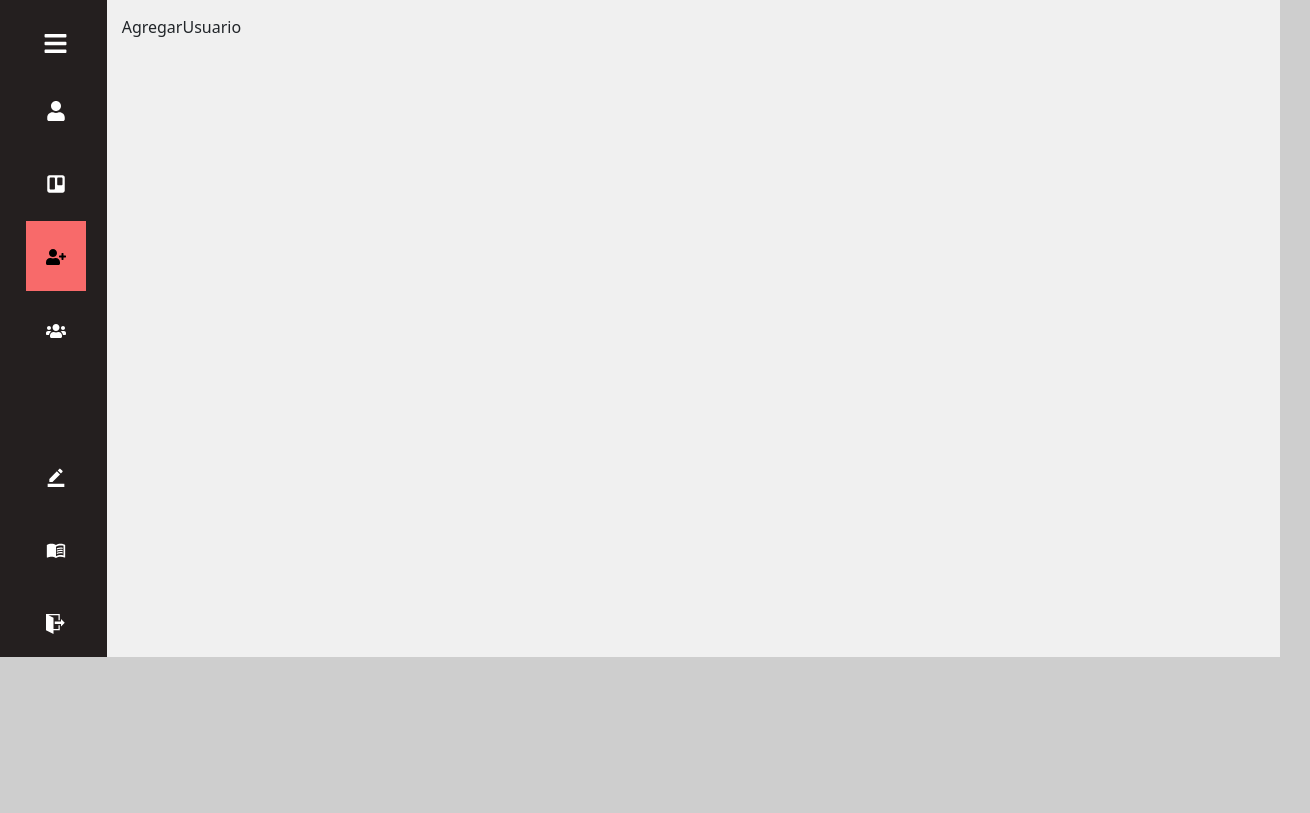
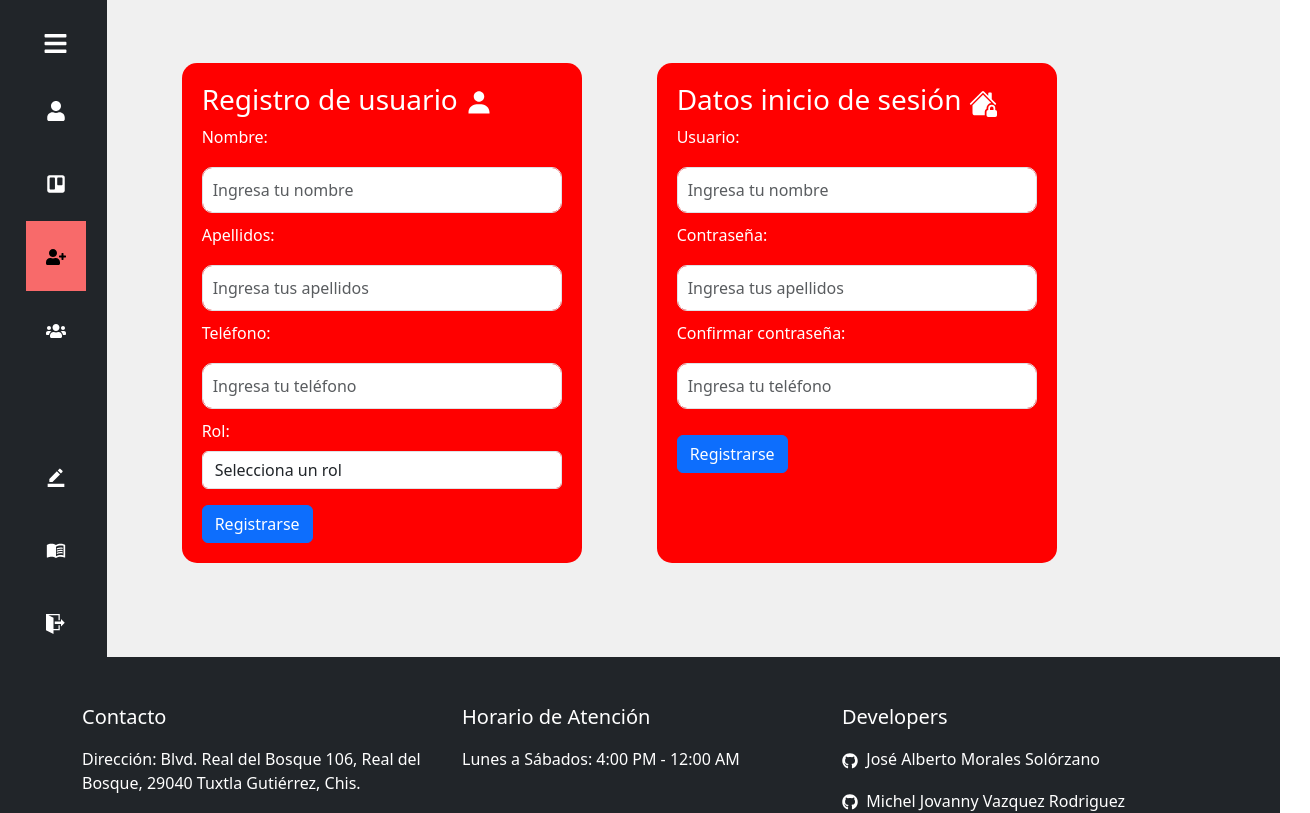
Before and after one commit to JAL117/piWeb, a React (Vite) app: page /inicio/agregarusuarios in a window 1280 px wide. Shown: the top 813 px of the page, 1310 px wide, since content can reach past the window. Built offline with nearby package versions, Linux system fonts and the light colour scheme; some icons are missing.

Commit message:
Creacion de vistas registro usuarios

```diff
--- a/index.html
+++ b/index.html
@@ -3,6 +3,7 @@
   <head>
     <meta charset="UTF-8" />
     <link rel="icon" type="image/svg+xml" href="/src/img/Logo.png" />
+    <link rel="stylesheet" href="/src/App.css">
     <meta name="viewport" content="width=device-width, initial-scale=1.0" />
     <title>ARDON - carnes && grill</title>
   </head>
--- a/src/App.css
+++ b/src/App.css
@@ -1,25 +1,5 @@
-body{
+    #sidebar {
 
-    background-color: #CECECE;
-
-
-
-  }
-
-
-  * {
-      margin: 0;
-      padding: 0;
-      box-sizing: border-box;
-
-
-
-
-    }
-
-
-    #sidebar {
-      background: #100b0be4;
       color: #fff;
       height: 100%;
       transition: all 0.5s;
--- /dev/null
+++ b/src/components/AgregarUsuario/FormularoDeRegistro.jsx
@@ -0,0 +1,76 @@
+import React, { useState } from 'react';
+import { Form, Button } from 'react-bootstrap';
+import '../../styles/Registro.css'
+import { BiSolidUser ,  } from "react-icons/bi";
+
+function RegistroForm() {
+  const [nombre, setNombre] = useState('');
+  const [apellidos, setApellidos] = useState('');
+  const [telefono, setTelefono] = useState('');
+  const [rol, setRol] = useState('');
+
+  const handleSubmit = (e) => {
+    e.preventDefault();
+    // Aquí puedes realizar alguna acción con los datos del formulario.
+  };
+
+  return (
+    <div className='form_registro'>
+
+    <Form onSubmit={handleSubmit} className='text-white'>
+        <h3>Registro de usuario <BiSolidUser/></h3>
+      <Form.Group controlId="nombre">
+        <Form.Label>Nombre:</Form.Label>
+        <Form.Control
+          type="text"
+          placeholder="Ingresa tu nombre"
+          value={nombre}
+          onChange={(e) => setNombre(e.target.value)}
+        />
+      </Form.Group>
+
+      <Form.Group controlId="apellidos">
+        <Form.Label>Apellidos:</Form.Label>
+        <Form.Control
+          type="text"
+          placeholder="Ingresa tus apellidos"
+          value={apellidos}
+          onChange={(e) => setApellidos(e.target.value)}
+        />
+      </Form.Group>
+
+      <Form.Group controlId="telefono">
+        <Form.Label>Teléfono:</Form.Label>
+        <Form.Control
+          type="text"
+          placeholder="Ingresa tu teléfono"
+          value={telefono}
+          onChange={(e) => setTelefono(e.target.value)}
+        />
+      </Form.Group>
+
+      <Form.Group controlId="rol">
+        <Form.Label>Rol:</Form.Label>
+        <Form.Control
+          as="select"
+          value={rol}
+          onChange={(e) => setRol(e.target.value)}
+        >
+          <option value="">Selecciona un rol</option>
+          <option value="administrador">Administrador</option>
+          <option value="cocina">Cocina</option>
+          <option value="mesero">Mesero</option>
+        </Form.Control>
+      </Form.Group>
+
+      <Button variant="primary mt-3" type="submit">
+        Registrarse
+      </Button>
+    </Form>
+
+    </div>
+
+  );
+}
+
+export default RegistroForm;
--- /dev/null
+++ b/src/components/AgregarUsuario/InformacionUsuarios.jsx
@@ -0,0 +1,63 @@
+import React, { useState } from 'react';
+import { Form, Button } from 'react-bootstrap';
+import '../../styles/Registro.css'
+import { BsFillHouseLockFill } from "react-icons/bs";
+
+function RegistroForm() {
+  const [nombre, setNombre] = useState('');
+  const [apellidos, setApellidos] = useState('');
+  const [telefono, setTelefono] = useState('');
+  const [rol, setRol] = useState('');
+
+  const handleSubmit = (e) => {
+    e.preventDefault();
+    // Aquí puedes realizar alguna acción con los datos del formulario.
+  };
+
+  return (
+    <div className='form_registro'>
+
+    <Form onSubmit={handleSubmit} className='text-white'>
+        <h3>Datos inicio de sesión <BsFillHouseLockFill/></h3>
+      <Form.Group controlId="nombre">
+        <Form.Label>Usuario:</Form.Label>
+        <Form.Control
+          type="text"
+          placeholder="Ingresa tu nombre"
+          value={nombre}
+          onChange={(e) => setNombre(e.target.value)}
+        />
+      </Form.Group>
+
+      <Form.Group controlId="apellidos">
+        <Form.Label>Contraseña:</Form.Label>
+        <Form.Control
+          type="password"
+          placeholder="Ingresa tus apellidos"
+          value={apellidos}
+          onChange={(e) => setApellidos(e.target.value)}
+        />
+      </Form.Group>
+
+      <Form.Group controlId="telefono">
+        <Form.Label>Confirmar contraseña:</Form.Label>
+        <Form.Control
+          type="password"
+          placeholder="Ingresa tu teléfono"
+          value={telefono}
+          onChange={(e) => setTelefono(e.target.value)}
+        />
+      </Form.Group>
+
+
+      <Button variant="primary mt-3" type="submit">
+        Registrarse
+      </Button>
+    </Form>
+
+    </div>
+
+  );
+}
+
+export default RegistroForm;
--- a/src/components/Empleados/TablaEmpleados.jsx
+++ b/src/components/Empleados/TablaEmpleados.jsx
@@ -1,5 +1,8 @@
 import React, { Component } from 'react';
 import '../../styles/Empleados.css'
+import { BsFillEyeFill , BsFillTrashFill ,BsFillPencilFill, BsPencilFill } from "react-icons/bs";
+
+
 
 const datosEmpleados = [
   { id: 1, nombre: 'Juan Pérez', telefono: '123-456-7890', rol: 'Gerente' },
@@ -32,9 +35,9 @@ class EmpleadosTable extends Component {
               <td>{empleado.telefono}</td>
               <td>{empleado.rol}</td>
               <td className="acciones">
-                <button className="ver-button" onClick={() => onVerClick(empleado.id)}>Ver</button>
-                <button className="modificar-button" onClick={() => onModificarClick(empleado.id)}>Modificar</button>
-                <button className="eliminar-button" onClick={() => onEliminarClick(empleado.id)}>Eliminar</button>
+                <button className="ver-button" onClick={() => onVerClick(empleado.id)}><BsFillEyeFill/></button>
+                <button className="modificar-button" onClick={() => onModificarClick(empleado.id)}><BsPencilFill/></button>
+                <button className="eliminar-button" onClick={() => onEliminarClick(empleado.id)}><BsFillTrashFill/></button>
               </td>
             </tr>
           ))}
--- /dev/null
+++ b/src/components/Principal/Footer.jsx
@@ -0,0 +1,37 @@
+import React from 'react';
+import { Container, Row, Col, Nav  } from 'react-bootstrap';
+import { FaGithub} from "react-icons/fa";
+
+const Footer = () => {
+  return (
+    <footer className="bg-dark text-white py-5">
+      <Container>
+        <Row>
+          <Col lg={4} md={6}>
+            <h5>Contacto</h5>
+            <p>Dirección: Blvd. Real del Bosque 106, Real del Bosque, 29040 Tuxtla Gutiérrez, Chis.</p>
+            <p>Teléfono: 961 1 507 341</p>
+
+          </Col>
+          <Col lg={4} md={6}>
+            <h5>Horario de Atención</h5>
+            <p>Lunes a Sábados: 4:00 PM - 12:00 AM</p>
+
+          </Col>
+          <Col lg={4} md={6} className='align-items-center'>
+            <h5>Developers</h5>
+            <p><FaGithub/>&nbsp;&nbsp;José Alberto Morales Solórzano</p>
+            <p><FaGithub/>&nbsp;&nbsp;Michel Jovanny Vazquez Rodriguez</p>
+            <p><FaGithub/>&nbsp;&nbsp;Jose Saul Gomez Caballero</p>
+
+          </Col>
+        </Row>
+      </Container>
+      <div className="bg-dark text-white text-center py-3">
+        &copy; {new Date().getFullYear()} ARDON - carnes && grill
+      </div>
+    </footer>
+  );
+};
+
+export default Footer;
--- a/src/components/Principal/SideMenu.jsx
+++ b/src/components/Principal/SideMenu.jsx
@@ -1,4 +1,4 @@
-import { FaTrello, FaUserPlus, FaUsers, FaBars, FaUser } from "react-icons/fa";
+import { FaTrello, FaUserPlus, FaUsers, FaBars, FaUser ,FaGithub} from "react-icons/fa";
 import { FaKitchenSet } from "react-icons/fa6";
 import { MdBorderColor,MdOutlineMenuBook } from "react-icons/md";
 import { ImExit } from "react-icons/im";
@@ -62,10 +62,10 @@ const SideMenu = ({ children }) => {
   ];
 
   return (
-    <Container fluid style={{position:"sticky"}}>
+    <Container fluid style={{position:"sticky"}} className="bg-dark">
       <Row>
         <Col
-          xs={12}
+          xs={12}z
           md={isOpen ? 3 : 1}
           id="sidebar"
           className="d-flex flex-column align-items-center justify-content-between"
--- a/src/pages/AgregarUsuario.jsx
+++ b/src/pages/AgregarUsuario.jsx
@@ -1,9 +1,21 @@
-import React from 'react'
+import React from 'react';
+import FormularioDeRegistro from '../components/AgregarUsuario/FormularoDeRegistro';
+import InformacionUsuarios from '../components/AgregarUsuario/InformacionUsuarios';
+import { Row, Col, Container } from 'react-bootstrap';
 
 function AgregarUsuario() {
   return (
-    <div>AgregarUsuario</div>
-  )
+    <Container className="align-items-center justify-content-center m-5">
+      <Row>
+        <Col sm={5}>
+          <FormularioDeRegistro />
+        </Col>
+        <Col sm={5}>
+          <InformacionUsuarios />
+        </Col>
+      </Row>
+    </Container>
+  );
 }
 
-export default AgregarUsuario
+export default AgregarUsuario;
--- a/src/pages/Cocina.jsx
+++ b/src/pages/Cocina.jsx
@@ -1,4 +1,5 @@
 import React from 'react'
+
 
 function Cocina() {
   return (
--- a/src/pages/Layout.jsx
+++ b/src/pages/Layout.jsx
@@ -1,19 +1,14 @@
 import { Outlet, useLocation } from "react-router-dom";
 import SideMenu from "../components/Principal/SideMenu";
-
+import Footer from "../components/Principal/Footer";
 
 function Layout() {
- /* const location = useLocation();
-  const isMenuRoute = location.pathname === "/inicio";*/
-  /* {!isMenuRoute&&<NavBar />} esta parte va en el return*/
   return (
     <>
-       <SideMenu>
-               <Outlet />
-       </SideMenu>
-
-
-
+      <SideMenu>
+        <Outlet />
+      </SideMenu>
+      <Footer />
     </>
   );
 }
--- a/src/styles/Empleados.css
+++ b/src/styles/Empleados.css
@@ -15,8 +15,11 @@
     background-color: green;
     color: white;
     border: none;
-    padding: 5px 10px;
+    padding: 10px;
     margin-right: 5px;
+    display: flex;
+    align-items: center;
+    justify-content: center;
   }
 
   .modificar-button {
@@ -24,8 +27,11 @@
     background-color: yellow;
     color: black;
     border: none;
-    padding: 5px 10px;
+    padding: 10px;
     margin-right: 5px;
+    display: flex;
+    align-items: center;
+    justify-content: center;
   }
 
   .eliminar-button {
@@ -33,7 +39,10 @@
     background-color: red;
     color: white;
     border: none;
-    padding: 5px 10px;
+    padding:  10px;
+    display: flex;
+    align-items: center;
+    justify-content: center;
   }
 
   .Empleados-page{
--- /dev/null
+++ b/src/styles/Registro.css
@@ -0,0 +1,7 @@
+.form_registro{
+    width: 400px;
+    height: 500px;
+    background-color: red;
+    padding: 20px;
+    border-radius: 15px;
+}
```
Also changed, not shown: 2 other files (tests, documents, lock files or other folders).
